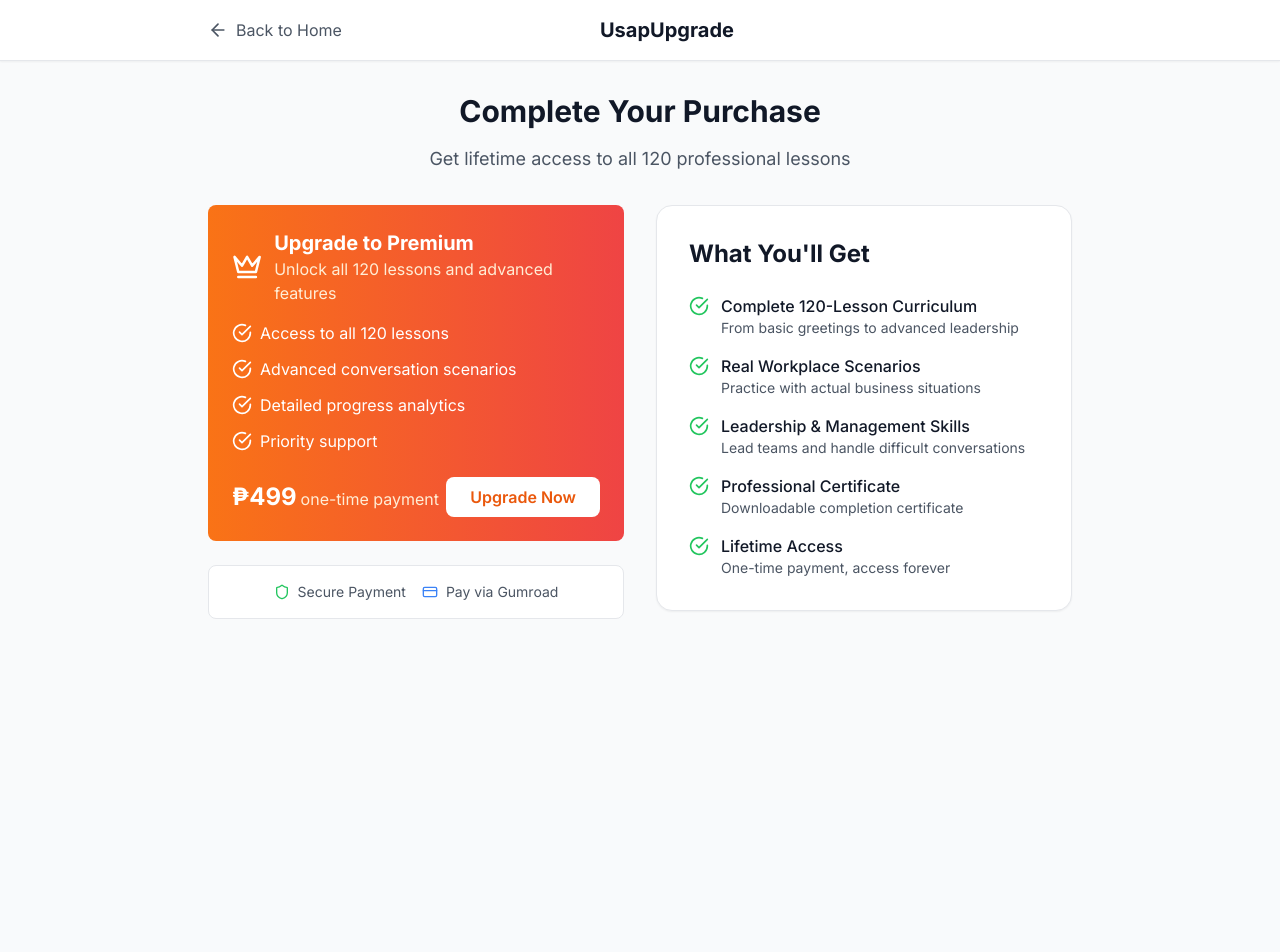
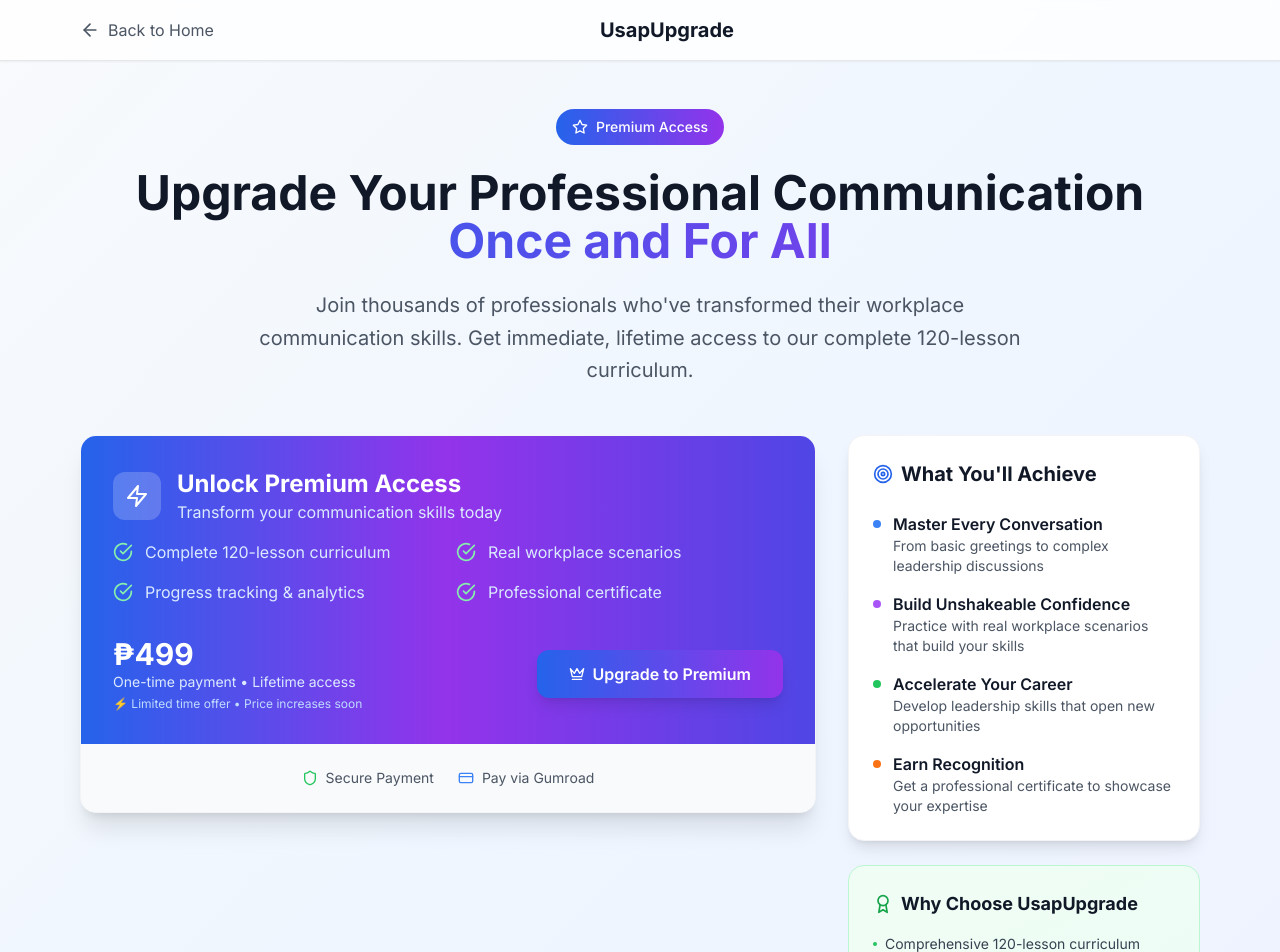
Before and after one commit to usapupgrade/usapupgrade, a Next.js app: page /payment in a window 1280 px wide. Shown: the top 952 px of the page. Before the commit the page ends 800 px from the top, so only its background shows below. Built offline with nearby package versions, Linux system fonts and the light colour scheme; no server answers.

Commit message:
Redesign payment page with premium look and honest copy

```diff
--- a/app/components/PremiumUpgrade.tsx
+++ b/app/components/PremiumUpgrade.tsx
@@ -188,7 +188,7 @@
     <button
       onClick={handleUpgrade}
       disabled={isLoading}
-      className={`bg-gradient-to-r from-orange-500 to-red-500 text-white px-6 py-3 rounded-lg font-semibold hover:from-orange-600 hover:to-red-600 transition-all disabled:opacity-50 disabled:cursor-not-allowed flex items-center gap-2 ${className}`}
+      className={`bg-gradient-to-r from-blue-600 to-purple-600 text-white px-6 py-3 rounded-xl font-semibold hover:from-blue-700 hover:to-purple-700 transition-all disabled:opacity-50 disabled:cursor-not-allowed flex items-center gap-2 shadow-lg hover:shadow-xl ${className}`}
     >
       {isLoading ? (
         <>
--- a/app/payment/page.tsx
+++ b/app/payment/page.tsx
@@ -2,7 +2,7 @@
 
 import { useRouter } from 'next/navigation'
 import Link from 'next/link'
-import { ArrowLeft, CheckCircle, Shield, CreditCard } from 'lucide-react'
+import { ArrowLeft, CheckCircle, Shield, CreditCard, Star, Zap, Target, Award, Users } from 'lucide-react'
 import { useUser } from '../providers'
 import { toast } from 'sonner'
 import PremiumUpgrade from '../components/PremiumUpgrade'
@@ -21,12 +21,12 @@
   }
 
   return (
-    <div className="min-h-screen bg-gray-50">
+    <div className="min-h-screen bg-gradient-to-br from-slate-50 via-blue-50 to-indigo-50">
       {/* Header */}
-      <div className="bg-white shadow-sm border-b">
-        <div className="max-w-4xl mx-auto px-4 py-4">
+      <div className="bg-white/80 backdrop-blur-sm shadow-sm border-b border-gray-200">
+        <div className="max-w-6xl mx-auto px-4 py-4">
           <div className="flex items-center justify-between">
-            <Link href="/" className="flex items-center text-gray-600 hover:text-gray-900">
+            <Link href="/" className="flex items-center text-gray-600 hover:text-gray-900 transition-colors">
               <ArrowLeft className="w-5 h-5 mr-2" />
               Back to Home
             </Link>
@@ -36,24 +36,82 @@
         </div>
       </div>
 
-      <div className="max-w-4xl mx-auto px-4 py-8">
-        <div className="text-center mb-8">
-          <h1 className="text-3xl font-bold text-gray-900 mb-4">Complete Your Purchase</h1>
-          <p className="text-lg text-gray-600">Get lifetime access to all 120 professional lessons</p>
+      <div className="max-w-6xl mx-auto px-4 py-12">
+        {/* Hero Section */}
+        <div className="text-center mb-12">
+          <div className="inline-flex items-center gap-2 bg-gradient-to-r from-blue-600 to-purple-600 text-white px-4 py-2 rounded-full text-sm font-medium mb-6">
+            <Star className="w-4 h-4" />
+            <span>Premium Access</span>
           </div>
 
-        <div className="grid grid-cols-1 lg:grid-cols-2 gap-8 items-start">
-          {/* Premium Upgrade Component */}
-          <div className="max-w-2xl mx-auto lg:max-w-none">
+          <h1 className="text-4xl md:text-5xl font-bold text-gray-900 mb-6 leading-tight">
+            Upgrade Your Professional Communication
+            <span className="block text-transparent bg-clip-text bg-gradient-to-r from-blue-600 to-purple-600">
+              Once and For All
+            </span>
+          </h1>
+
+          <p className="text-xl text-gray-600 max-w-3xl mx-auto leading-relaxed">
+            Join thousands of professionals who've transformed their workplace communication skills.
+            Get immediate, lifetime access to our complete 120-lesson curriculum.
+          </p>
+        </div>
+
+        <div className="grid grid-cols-1 lg:grid-cols-3 gap-8 items-start">
+          {/* Main Upgrade Card */}
+          <div className="lg:col-span-2">
+            <div className="bg-white rounded-2xl shadow-xl border border-gray-100 overflow-hidden">
+              {/* Header */}
+              <div className="bg-gradient-to-r from-blue-600 via-purple-600 to-indigo-600 p-8 text-white">
+                <div className="flex items-center gap-4 mb-4">
+                  <div className="w-12 h-12 bg-white/20 rounded-xl flex items-center justify-center">
+                    <Zap className="w-6 h-6" />
+                  </div>
+                  <div>
+                    <h2 className="text-2xl font-bold">Unlock Premium Access</h2>
+                    <p className="text-blue-100">Transform your communication skills today</p>
+                  </div>
+                </div>
+
+                <div className="grid grid-cols-1 md:grid-cols-2 gap-4 mb-8">
+                  <div className="flex items-center gap-3">
+                    <CheckCircle className="w-5 h-5 text-green-300" />
+                    <span className="text-blue-100">Complete 120-lesson curriculum</span>
+                  </div>
+                  <div className="flex items-center gap-3">
+                    <CheckCircle className="w-5 h-5 text-green-300" />
+                    <span className="text-blue-100">Real workplace scenarios</span>
+                  </div>
+                  <div className="flex items-center gap-3">
+                    <CheckCircle className="w-5 h-5 text-green-300" />
+                    <span className="text-blue-100">Progress tracking & analytics</span>
+                  </div>
+                  <div className="flex items-center gap-3">
+                    <CheckCircle className="w-5 h-5 text-green-300" />
+                    <span className="text-blue-100">Professional certificate</span>
+                  </div>
+                </div>
+
+                <div className="flex items-center justify-between">
+                  <div>
+                    <div className="text-3xl font-bold">₱499</div>
+                    <div className="text-blue-100 text-sm">One-time payment • Lifetime access</div>
+                    <div className="text-xs text-blue-200 mt-1">
+                      ⚡ Limited time offer • Price increases soon
+                    </div>
+                  </div>
                   <PremiumUpgrade
-              variant="card"
+                    variant="button"
                     onSuccess={handleUpgradeSuccess}
                     onError={handleUpgradeError}
+                    className="bg-white text-blue-600 px-8 py-3 rounded-xl font-semibold hover:bg-blue-50 transition-all shadow-lg hover:shadow-xl"
                   />
+                </div>
+              </div>
 
               {/* Trust Indicators */}
-            <div className="mt-6 bg-white rounded-lg p-4 border">
-              <div className="flex items-center justify-center gap-4 text-sm text-gray-600">
+              <div className="p-6 bg-gray-50">
+                <div className="flex items-center justify-center gap-6 text-sm text-gray-600">
                   <div className="flex items-center gap-2">
                     <Shield className="w-4 h-4 text-green-500" />
                     <span>Secure Payment</span>
@@ -65,54 +123,98 @@
                 </div>
               </div>
             </div>
+          </div>
 
-          {/* What You'll Get */}
-          <div className="bg-white rounded-2xl shadow-sm border p-6 sm:p-8 h-fit">
-            <h2 className="text-2xl font-bold text-gray-900 mb-6">What You'll Get</h2>
+          {/* Benefits Sidebar */}
+          <div className="space-y-6">
+            {/* What You'll Achieve */}
+            <div className="bg-white rounded-2xl shadow-lg border border-gray-100 p-6">
+              <h3 className="text-xl font-bold text-gray-900 mb-6 flex items-center gap-2">
+                <Target className="w-5 h-5 text-blue-600" />
+                What You'll Achieve
+              </h3>
 
-            <div className="space-y-4 mb-0">
-              <div className="flex items-start">
-                <CheckCircle className="w-5 h-5 text-green-500 mr-3 mt-0.5" />
+              <div className="space-y-4">
+                <div className="flex items-start gap-3">
+                  <div className="w-2 h-2 bg-blue-500 rounded-full mt-2 flex-shrink-0"></div>
                   <div>
-                  <p className="font-medium text-gray-900">Complete 120-Lesson Curriculum</p>
-                  <p className="text-sm text-gray-600">From basic greetings to advanced leadership</p>
+                    <p className="font-semibold text-gray-900">Master Every Conversation</p>
+                    <p className="text-sm text-gray-600">From basic greetings to complex leadership discussions</p>
                   </div>
                 </div>
 
-              <div className="flex items-start">
-                <CheckCircle className="w-5 h-5 text-green-500 mr-3 mt-0.5" />
+                <div className="flex items-start gap-3">
+                  <div className="w-2 h-2 bg-purple-500 rounded-full mt-2 flex-shrink-0"></div>
                   <div>
-                  <p className="font-medium text-gray-900">Real Workplace Scenarios</p>
-                  <p className="text-sm text-gray-600">Practice with actual business situations</p>
+                    <p className="font-semibold text-gray-900">Build Unshakeable Confidence</p>
+                    <p className="text-sm text-gray-600">Practice with real workplace scenarios that build your skills</p>
                   </div>
                 </div>
 
-              <div className="flex items-start">
-                <CheckCircle className="w-5 h-5 text-green-500 mr-3 mt-0.5" />
+                <div className="flex items-start gap-3">
+                  <div className="w-2 h-2 bg-green-500 rounded-full mt-2 flex-shrink-0"></div>
                   <div>
-                  <p className="font-medium text-gray-900">Leadership & Management Skills</p>
-                  <p className="text-sm text-gray-600">Lead teams and handle difficult conversations</p>
+                    <p className="font-semibold text-gray-900">Accelerate Your Career</p>
+                    <p className="text-sm text-gray-600">Develop leadership skills that open new opportunities</p>
                   </div>
                 </div>
 
-              <div className="flex items-start">
-                <CheckCircle className="w-5 h-5 text-green-500 mr-3 mt-0.5" />
+                <div className="flex items-start gap-3">
+                  <div className="w-2 h-2 bg-orange-500 rounded-full mt-2 flex-shrink-0"></div>
                   <div>
-                  <p className="font-medium text-gray-900">Professional Certificate</p>
-                  <p className="text-sm text-gray-600">Downloadable completion certificate</p>
+                    <p className="font-semibold text-gray-900">Earn Recognition</p>
+                    <p className="text-sm text-gray-600">Get a professional certificate to showcase your expertise</p>
+                  </div>
+                </div>
               </div>
             </div>
 
-              <div className="flex items-start">
-                <CheckCircle className="w-5 h-5 text-green-500 mr-3 mt-0.5" />
-                <div>
-                  <p className="font-medium text-gray-900">Lifetime Access</p>
-                  <p className="text-sm text-gray-600">One-time payment, access forever</p>
+            {/* Social Proof */}
+            <div className="bg-gradient-to-br from-green-50 to-emerald-50 rounded-2xl border border-green-200 p-6">
+              <h3 className="text-lg font-bold text-gray-900 mb-4 flex items-center gap-2">
+                <Award className="w-5 h-5 text-green-600" />
+                Why Choose UsapUpgrade
+              </h3>
+
+              <div className="space-y-3 text-sm">
+                <div className="flex items-center gap-2">
+                  <div className="w-1 h-1 bg-green-500 rounded-full"></div>
+                  <span className="text-gray-700">Comprehensive 120-lesson curriculum</span>
+                </div>
+                <div className="flex items-center gap-2">
+                  <div className="w-1 h-1 bg-green-500 rounded-full"></div>
+                  <span className="text-gray-700">Real workplace scenarios</span>
+                </div>
+                <div className="flex items-center gap-2">
+                  <div className="w-1 h-1 bg-green-500 rounded-full"></div>
+                  <span className="text-gray-700">Lifetime access guarantee</span>
+                </div>
+                <div className="flex items-center gap-2">
+                  <div className="w-1 h-1 bg-green-500 rounded-full"></div>
+                  <span className="text-gray-700">Professional certificate included</span>
+                </div>
+              </div>
+            </div>
+
+            {/* Urgency */}
+            <div className="bg-gradient-to-r from-orange-50 to-red-50 rounded-2xl border border-orange-200 p-6">
+              <div className="text-center">
+                <div className="text-2xl font-bold text-orange-600 mb-2">⚡ Limited Time</div>
+                <p className="text-sm text-orange-700">
+                  Price increases to ₱799 after this week.
+                  Lock in your lifetime access today.
+                </p>
               </div>
             </div>
           </div>
         </div>
       </div>
+
+      {/* Secure Payment Note */}
+      <div className="text-center mt-8">
+        <p className="text-gray-400 text-sm">
+          Secure payment using Gumroad
+        </p>
       </div>
     </div>
   )
```
Lines whose indentation alone changed are shown as unchanged.
